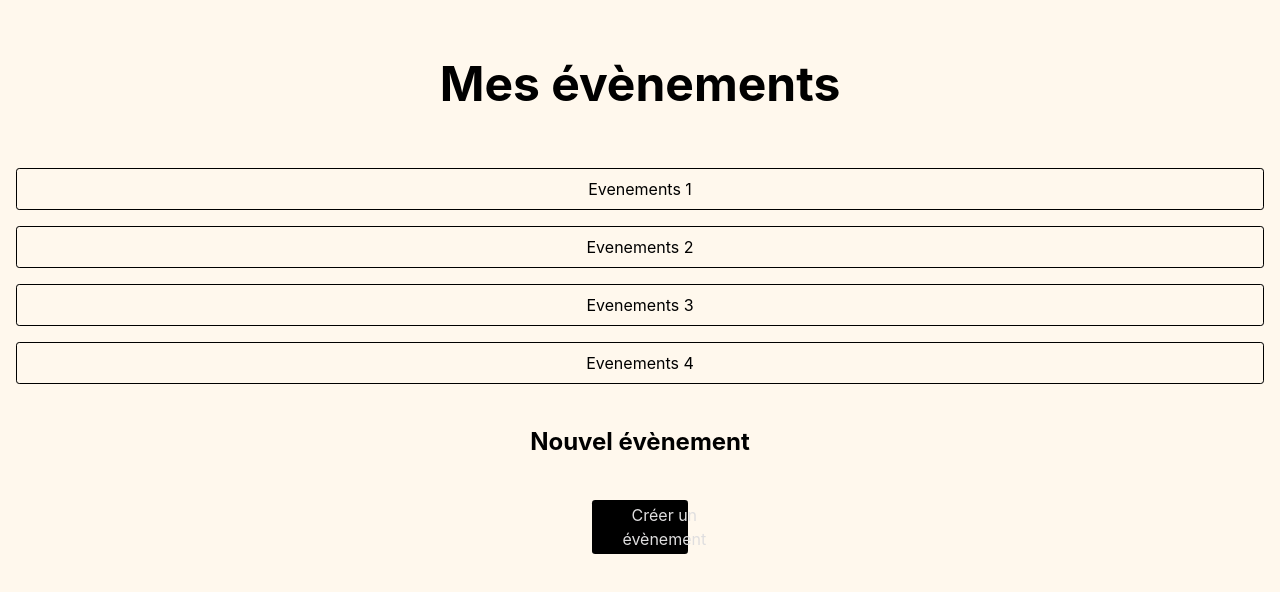
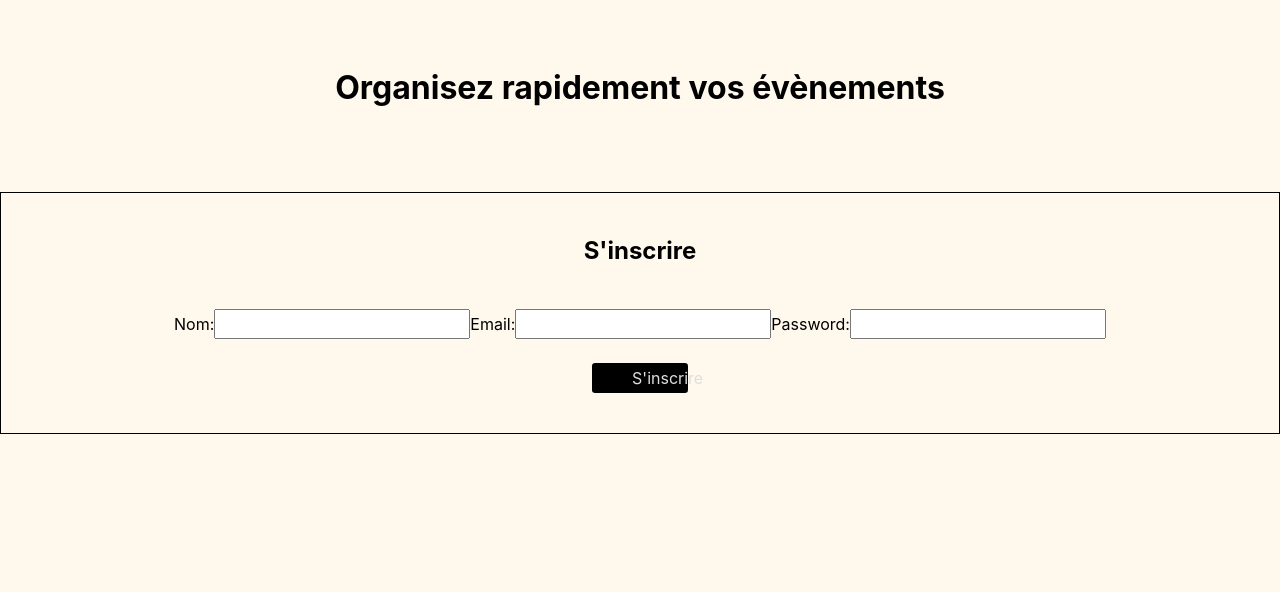
Before and after one commit to yanis-lannabi/cado-front, a React (Vite) app: page / in a window 1280 px wide. Shown: the top 592 px of the page. Built offline with nearby package versions, Linux system fonts and the light colour scheme.

Commit message:
feat: :construction: SignUp feature
Working on the SignUp feature, waiting to connect to the API.

```diff
--- a/src/components/Pages/SignUp/SignUp.scss
+++ b/src/components/Pages/SignUp/SignUp.scss
@@ -30,7 +30,6 @@ h2 {
 
 .SignUp__name {
   margin-bottom: 0.3rem;
-  margin-left: 4rem;
 }
 
 .SignUp__email {
--- a/src/components/Pages/SignUp/SignUp.tsx
+++ b/src/components/Pages/SignUp/SignUp.tsx
@@ -1,8 +1,38 @@
+/* eslint-disable no-console */
 import './SignUp.scss';
+import React, { useState } from 'react';
 // import Header from '../../Elements/Header/Header';
 // import Footer from '../../Elements/Footer/Footer';
 
 function SignUp() {
+  const [name, setName] = useState('');
+  const [email, setEmail] = useState('');
+  const [password, setPassword] = useState('');
+
+  const handleSubmit = (e: React.FormEvent) => {
+    e.preventDefault();
+    console.log('name:', name);
+    console.log('Email:', email);
+    console.log('Password:', password);
+    // Perform signup logic here
+    // You can make an API call here to submit the form data to the server
+    // For example:
+    // fetch('/api/signup', {
+    //   method: 'POST',
+    //   body: JSON.stringify({ email, password }),
+    //   headers: {
+    //     'Content-Type': 'application/json'
+    //   }
+    // })
+    // .then(response => response.json())
+    // .then(data => {
+    //   // Handle the response from the server
+    // })
+    // .catch(error => {
+    //   // Handle any errors that occur during the API call
+    // });
+  };
+
   return (
     <div className="WebsiteName">
       <header className="Website__title">
@@ -10,19 +40,32 @@ function SignUp() {
       </header>
       <div className="SignUp">
         <h2>S'inscrire</h2>
-        <form>
-          <div className="SignUp__name">
-            Nom :
-            <input type="text" placeholder="Nom" />
-          </div>
-          <div className="SignUp__email">
-            Adresse email :
-            <input type="email" placeholder="Adresse mail" />
-          </div>
-          <div className="SignUp__password">
-            Mot de passe :
-            <input type="password" placeholder="Mot de passe" />
-          </div>
+        <form onSubmit={handleSubmit}>
+          <label htmlFor="name">Nom:</label>
+          <input
+            className="SignUp__name"
+            type="text"
+            id="name"
+            value={name}
+            onChange={(e) => setName(e.target.value)}
+          />
+          <label htmlFor="email">Email:</label>
+          <input
+            className="SignUp__email"
+            type="email"
+            id="email"
+            value={email}
+            onChange={(e) => setEmail(e.target.value)}
+          />
+
+          <label htmlFor="password">Password:</label>
+          <input
+            className="SignUp__password"
+            type="password"
+            id="password"
+            value={password}
+            onChange={(e) => setPassword(e.target.value)}
+          />
 
           <button className="SignUp__confirmation" type="submit">
             S'inscrire
--- a/src/main.tsx
+++ b/src/main.tsx
@@ -1,12 +1,12 @@
 import React from 'react';
 import ReactDOM from 'react-dom/client';
 
-import MyEvent from './components/Pages/MyEvent/MyEvent';
+import SignUp from './components/Pages/SignUp/SignUp';
 
 import './styles/index.scss';
 
 ReactDOM.createRoot(document.getElementById('root')!).render(
   <React.StrictMode>
-    <MyEvent />
+    <SignUp />
   </React.StrictMode>
 );
```
